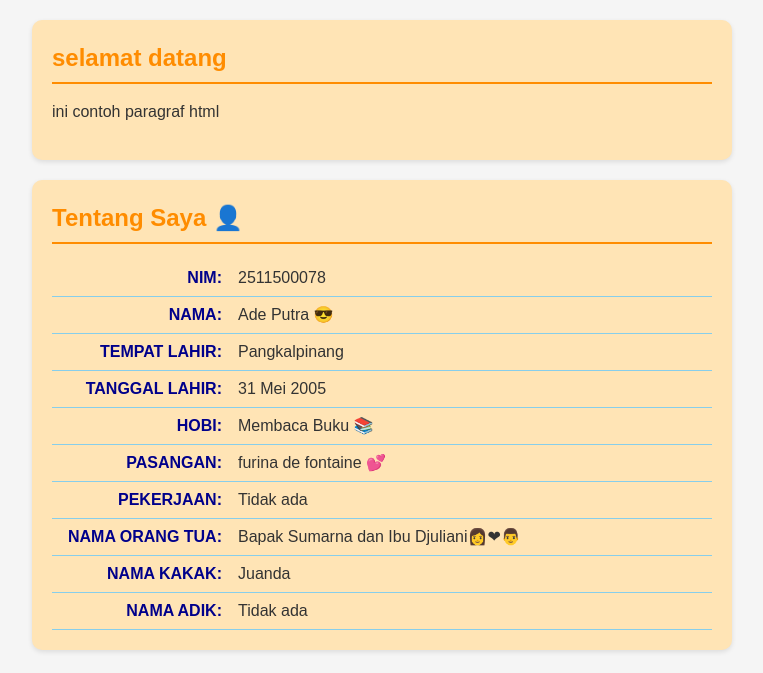
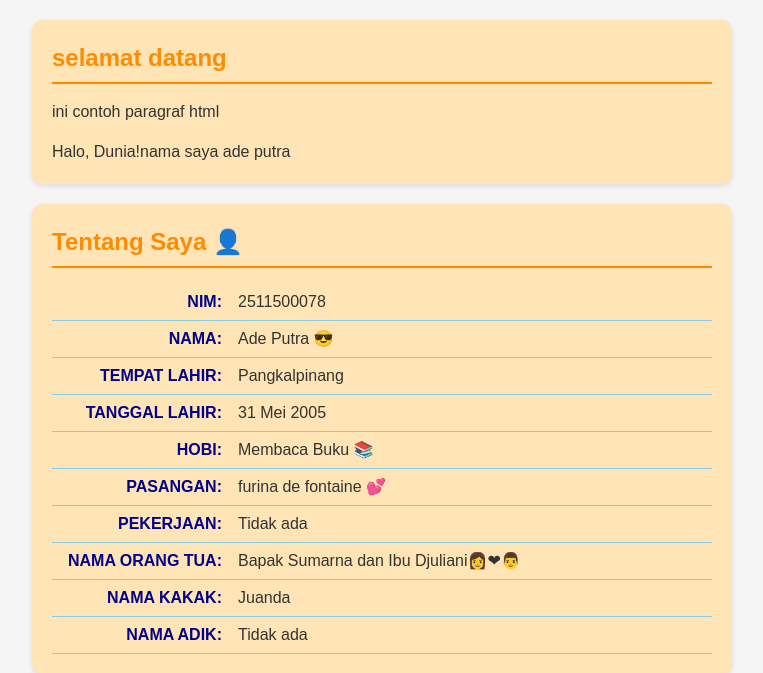
Before and after one commit to kelasngawi/2511500078-PWD-GB1J-2526O, a PHP site: page /pertemuan-06/index.php in a window 1280 px wide. Shown: the part 124-797 px from the top of the page, without its empty margins (258-1021 px from the left). Run offline with PHP 8.4, Linux system fonts and the light colour scheme.

Commit message:
update index.html, style.css,script.css pertemuan06

```diff
--- a/pertemuan-06/index.php
+++ b/pertemuan-06/index.php
@@ -22,11 +22,17 @@
         </ul>
     </nav>
   </header>
+
   <main>
     <section id="home">
         <h2>selamat datang</h2>
         <p>ini contoh paragraf html</p>
+        <?php
+        echo "Halo, Dunia!";
+        echo "nama saya ade putra";
+        ?>
     </section>
+
     <section id="about">
         <h2>Tentang Saya &#128100;</h2>
         <p><strong>NIM:</strong>2511500078</p>
```
